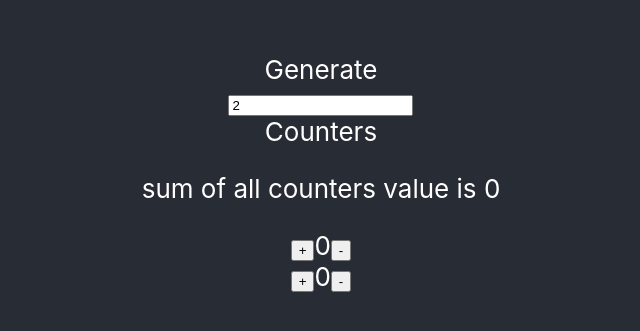
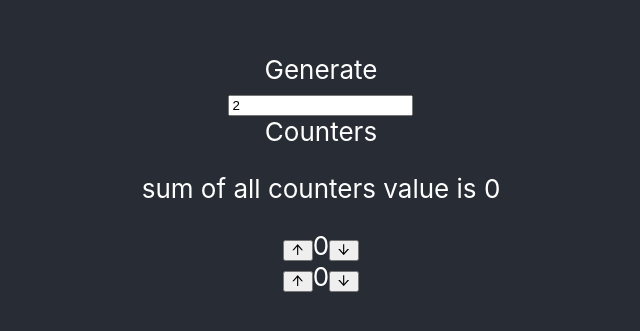
Before and after one commit to ltcmichelli/react-demo, a React (Create React App) app: page / in a window 1280 px wide. Shown: the part 227-558 px from the top of the page, without its empty margins (319-959 px from the left). Built offline with nearby package versions, Linux system fonts and the light colour scheme; no server answers.

Commit message:
[Michelle] Slightly change on Ant Design

```diff
--- a/package.json
+++ b/package.json
@@ -3,9 +3,11 @@
   "version": "0.1.0",
   "private": true,
   "dependencies": {
+    "@ant-design/icons": "^4.0.6",
     "@testing-library/jest-dom": "^4.2.4",
     "@testing-library/react": "^9.5.0",
     "@testing-library/user-event": "^7.2.1",
+    "antd": "^4.1.4",
     "axios": "^0.19.2",
     "react": "^16.13.1",
     "react-dom": "^16.13.1",
--- a/src/component/Counter.js
+++ b/src/component/Counter.js
@@ -2,6 +2,9 @@ import React, { Component } from 'react';
 import { INCREMENT } from '../common/constant';
 import { DECREMENT } from '../common/constant';
 import { INITIAL_VALUE } from '../common/constant';
+import { Button, Row, Col, Space } from 'antd';
+import { ArrowUpOutlined, ArrowDownOutlined } from '@ant-design/icons';
+
 
 class Counter extends Component {
     constructor(props) {
@@ -16,18 +19,18 @@ class Counter extends Component {
     }
 
     componentDidUpdate(prevProps, prevState) {
-        if (prevProps.counterNumber !== this.props.counterNumber){
+        if (prevProps.counterNumber !== this.props.counterNumber) {
             this.setState({
                 number: INITIAL_VALUE
             })
         }
-      }
+    }
 
     onIncrease() {
         this.setState((prevState) => ({
             number: prevState.number + INCREMENT
         }),
-        this.props.calculateSum(INCREMENT)
+            this.props.calculateSum(INCREMENT)
         )
     }
 
@@ -35,18 +38,22 @@ class Counter extends Component {
         this.setState((prevState) => ({
             number: prevState.number + DECREMENT
         }),
-        this.props.calculateSum(DECREMENT)
+            this.props.calculateSum(DECREMENT)
         )
     }
 
 
     render() {
         return (
-            <div>
-                <button onClick={this.onIncrease}>+</button>
-                <span>{this.state.number}</span>
-                <button onClick={this.onDecrease}>-</button>
-            </div>
+            <Space>
+                <Row>
+                    <Col span={12}>
+                        <Button shape="circle" icon={<ArrowUpOutlined />} onClick={this.onIncrease} />
+                        <span>{this.state.number}</span>
+                        <Button shape="circle" icon={<ArrowDownOutlined />} onClick={this.onDecrease}/>
+                    </Col>
+                </Row>
+            </Space>
         );
     }
 }
--- a/src/component/CounterGroup.js
+++ b/src/component/CounterGroup.js
@@ -3,6 +3,7 @@ import Counter from './Counter';
 import { INITIAL_COUNTER_NUMBER } from '../common/constant';
 import { INITIAL_VALUE } from '../common/constant';
 import CounterApi from '../apis/CounterApi';
+import { Input, Space } from 'antd';
 
 class CounterGroup extends Component {
     constructor(props) {
@@ -18,7 +19,7 @@ class CounterGroup extends Component {
 
     }
 
-    componentDidMount(){
+    componentDidMount() {
         CounterApi.getCounterSize().then((response) => {
             console.log(response.data);
             let size = response.data.size;
@@ -26,7 +27,6 @@ class CounterGroup extends Component {
                 counterSize: size
             })
         })
-
     }
 
     initArray(size) {
@@ -60,17 +60,15 @@ class CounterGroup extends Component {
     render() {
         let counterList = this.initArray(this.state.counterSize);
         return (
-            <div>
+            <Space>
                 Generate
-                <form>
-                    <input onChange={this.onChange} type="text" value={this.state.counterSize}></input>
-                </form>
+                <Input placeholder="Input number" onChange={this.onChange} type="text" value={this.state.counterSize} />
                     Counters
                 <p>sum of all counters value is {this.state.sum}</p>
                 {counterList.map((value) => (
                     <Counter key={value} counterNumber={this.state.counterSize} calculateSum={this.onCalculate} />
                 ))}
-            </div>
+            </Space>
         );
     }
 }
```
Also changed, not shown: 1 other file (tests, documents, lock files or other folders).
